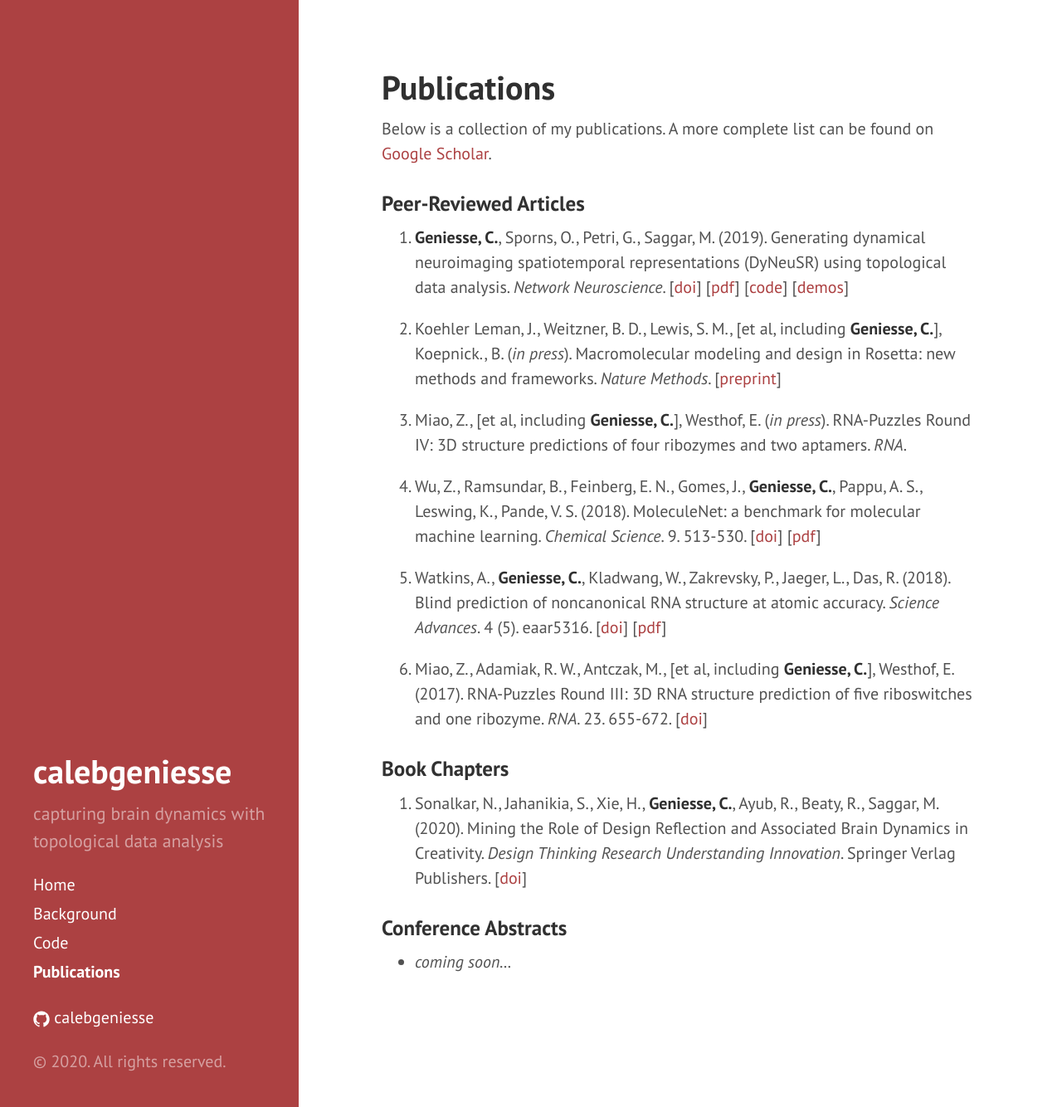
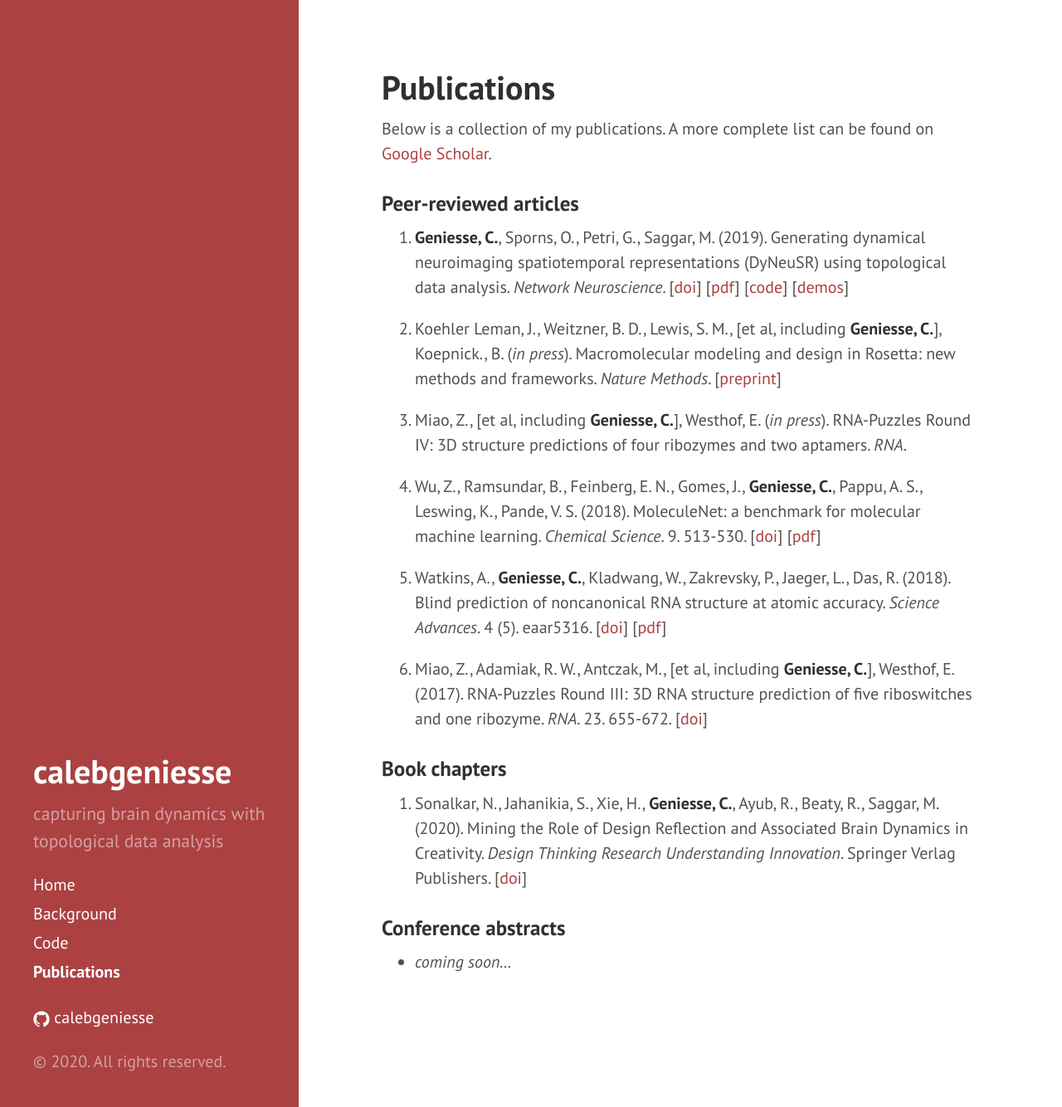
Before and after one commit to calebgeniesse/calebgeniesse.github.io, a Jekyll site: the page built from publications.md, in a window 1280 px wide and 1334 px high. Shown: the whole window at 83% size. Built offline with Jekyll 4.4.1, drawn with Linux system fonts in a browser that asks for light colours.

Commit message:
minor updates

```diff
--- a/publications.md
+++ b/publications.md
@@ -7,7 +7,7 @@ Below is a collection of my publications. A more complete list can be found on [
 
 
 
-### Peer-Reviewed Articles
+### Peer-reviewed articles
 
 1. **Geniesse, C.**, Sporns, O., Petri, G., Saggar, M. (2019). Generating dynamical neuroimaging spatiotemporal representations (DyNeuSR) using topological data analysis. *Network Neuroscience*. [[doi](https://doi.org/10.1162/netn_a_00093)] [[pdf](https://www.mitpressjournals.org/doi/pdfplus/10.1162/netn_a_00093)] [[code](https://braindynamicslab.github.io/dyneusr)] [[demos](https://braindynamicslab.github.io/dyneusr/demo/)]
 
@@ -24,13 +24,13 @@ Below is a collection of my publications. A more complete list can be found on [
 
 
 
-### Book Chapters
+### Book chapters
 
 1. Sonalkar, N., Jahanikia, S., Xie, H., **Geniesse, C.**, Ayub, R., Beaty, R., Saggar, M. (2020). Mining the Role of Design Reflection and Associated Brain Dynamics in Creativity. *Design Thinking Research Understanding Innovation*. Springer Verlag Publishers. [[doi](https://doi.org/10.1007/978-3-030-28960-7_10
 )]
 
 
 
-### Conference Abstracts
+### Conference abstracts
 
 - *coming soon...*
```
